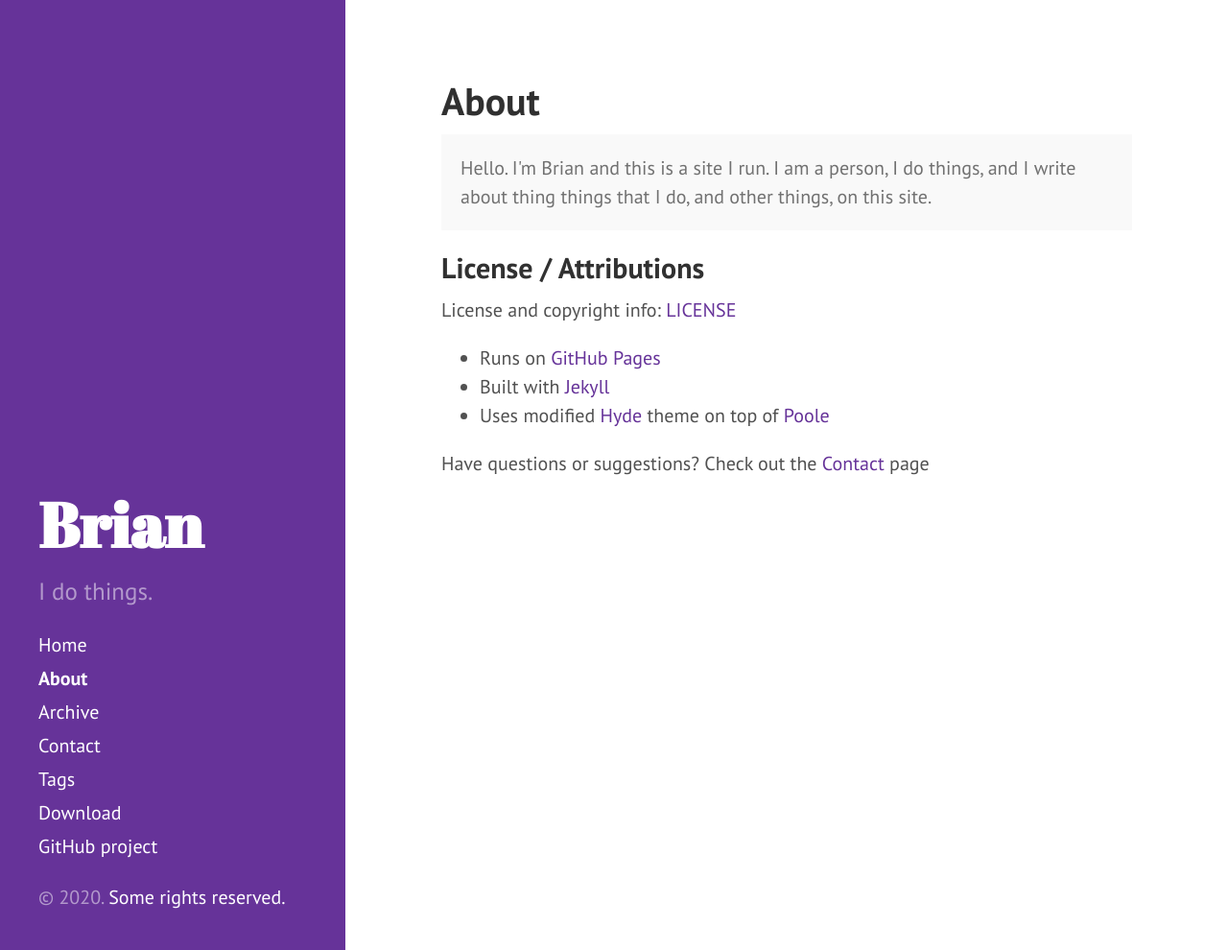
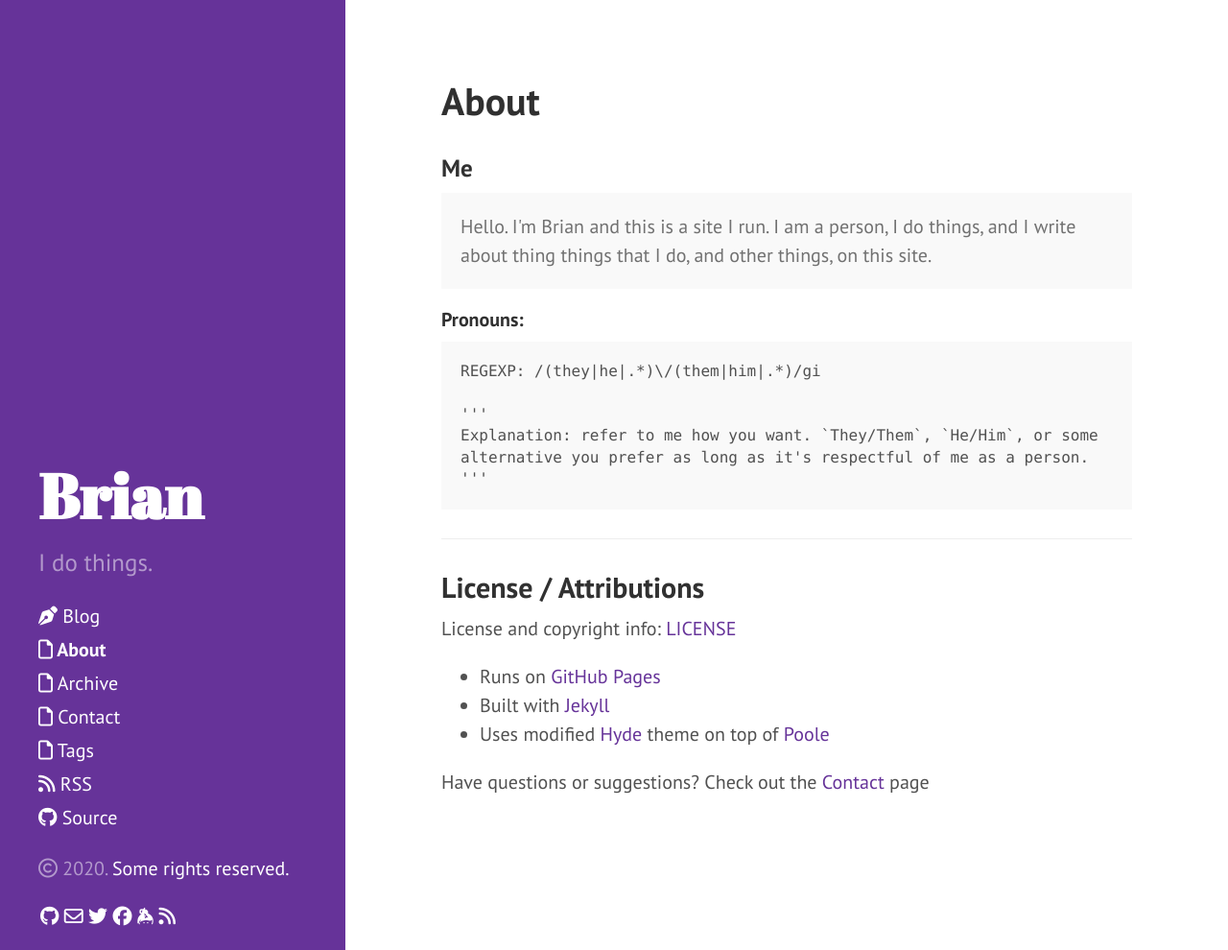
Before and after one commit to brianporeilly/brianporeilly.github.io, a Jekyll site: the page built from about.md, in a window 1280 px wide and 990 px high. Shown: the whole window at 96% size. Built offline with Jekyll 4.4.1, drawn with Linux system fonts in a browser that asks for light colours; nearby versions of some CDN libraries.

Commit message:
social icons

````diff
--- a/_config.yml
+++ b/_config.yml
@@ -16,6 +16,13 @@ author:
   name:           Brian P O'Reilly
   url:            https://brianporeilly.com
 
+icon-links:
+  github: brianporeilly
+  email: contact@brianporeilly.com
+  twitter: brianporeilly
+  facebook: brianporeilly
+  keybase: brianporeilly
+
 paginate:         5
 
 plugins:
--- a/_includes/sidebar.html
+++ b/_includes/sidebar.html
@@ -10,7 +10,7 @@
     </div>
 
     <nav class="sidebar-nav">
-      <a class="sidebar-nav-item{% if page.url == site.baseurl %} active{% endif %}" href="/">Home</a>
+      <a class="sidebar-nav-item{% if page.url == site.baseurl %} active{% endif %}" href="/"><i class="fas fa-pen-nib"></i> Blog</a>
 
       {% comment %}
         The code below dynamically generates a sidebar nav of pages with
@@ -21,19 +21,35 @@
       {% for node in pages_list %}
         {% if node.title != null %}
           {% if node.layout == "page" %}
-            <a class="sidebar-nav-item{% if page.url == node.url %} active{% endif %}" href="{{ node.url }}">{{ node.title }}</a>
+            <a class="sidebar-nav-item{% if page.url == node.url %} active{% endif %}" href="{{ node.url }}"><i class="far fa-file"></i> {{ node.title }}</a>
           {% endif %}
         {% endif %}
       {% endfor %}
 
-      <a class="sidebar-nav-item" href="/atom.xml">Download</a>
-      <a class="sidebar-nav-item" href="{{ site.github.repo }}">GitHub project</a>
+      <a class="sidebar-nav-item" href="/atom.xml"><i class="fas fa-rss"></i> RSS</a>
+      <a class="sidebar-nav-item" href="{{ site.github.repo }}"><i class="fab fa-github"></i> Source</a>
       {% if site.version != null %}
       <a class="sidebar-nav-item" href="{{ site.github.repo }}/archive/v{{ site.version }}.zip">Download</a>
       <span class="sidebar-nav-item">Currently v{{ site.version }}</span>
       {% endif %}
     </nav>
 
-    <p>&copy; {{ site.time | date: '%Y' }}. <a href="/license">Some rights reserved.</a></p>
+    <p><i class="far fa-copyright"></i> {{ site.time | date: '%Y' }}. <a href="/license">Some rights reserved.</a></p>
+
+    <div class="icon-links">
+      <ul>
+        {% if site.icon-links.github %}<li><a href="https://github.com/{{ site.icon-links.github }}"><i class="fab fa-github"></i></a></li>{% endif %}
+        {% if site.icon-links.email %}<li><a href="mailto: {{ site.icon-links.email }}"><i class="far fa-envelope"></i></a></li>{% endif %}
+        {% if site.icon-links.twitter %}<li><a href="https://twitter.com/{{ site.icon-links.twitter }}"><i class="fab fa-twitter"></i></a></li>{% endif %}
+        {% if site.icon-links.facebook %}<li><a href="https://facebook.com/{{ site.icon-links.facebook }}"><i class="fab fa-facebook"></i></a></li>{% endif %}
+        {% if site.icon-links.keybase %}<li><a href="https://facebook.com/{{ site.icon-links.keybase }}"><i class="fab fa-keybase"></i></a></li>{% endif %}
+        {% if site.icon-links.reddit %}<li><a href="https://reddit.com/u/{{ site.icon-links.reddit }}"><i class="fab fa-keybase"></i></a></li>{% endif %}
+        {% if site.icon-links.stackoverflow %}<li><a href="https://stackoverflow.com/{{ site.icon-links.stackoverflow }}"><i class="fab fa-stackoverflow"></i></a></li>{% endif %}
+        {% if site.icon-links.youtube %}<li><a href="https://youtube.com/{{ site.icon-links.youtube }}"><i class="fab fa-youtube"></i></a></li>{% endif %}
+        {% if site.icon-links.pinterest %}<li><a href="https://pinterest.com/{{ site.icon-links.pinterest }}"><i class="fab fa-pinterest"></i></a></li>{% endif %}
+        <li><a href="/atom.xml"><i class="fas fa-rss"></i></a></li>
+      </ul>
+    </div>
+
   </div>
 </div>
--- a/_sass/overrides.scss
+++ b/_sass/overrides.scss
@@ -9,3 +9,10 @@
     display: none;
   }
 }
+.icon-links ul { display: inline; padding: 2px; }
+.icon-links li {
+  display: inline;
+  ::marker {
+    display: none;
+  }
+}
--- a/about.md
+++ b/about.md
@@ -3,11 +3,22 @@ layout: page
 title: About
 ---
 
+### Me
 <p class="message">
   Hello. I'm Brian and this is a site I run. I am a person, I do things, and I write about thing things that I do, and other things, on this site.
 </p>
 
+#### Pronouns:
 
+```regexp
+REGEXP: /(they|he|.*)\/(them|him|.*)/gi
+
+'''
+Explanation: refer to me how you want. `They/Them`, `He/Him`, or some alternative you prefer as long as it's respectful of me as a person.
+'''
+```
+
+<hr>
 
 ## License / Attributions
 
````
